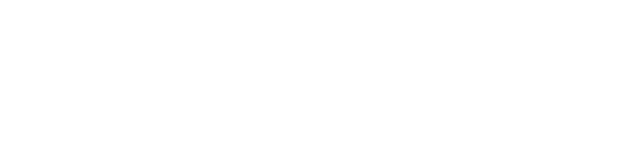
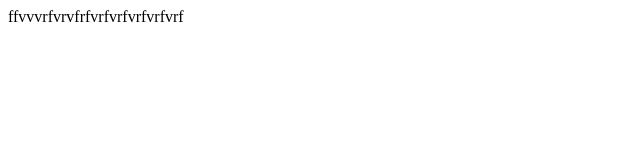
Before and after one commit to Feliciooso/fe, a plain HTML site: page index.html in a window 1280 px wide. Shown: the whole page, without its empty margins (0-640 px from the left). Drawn offline with Linux system fonts and the light colour scheme.

Commit message:
Update index.html

```diff
--- a/index.html
+++ b/index.html
@@ -6,6 +6,6 @@
     <title>Document</title>
 </head>
 <body>
-
+    ffvvvrfvrvfrfvrfvrfvrfvrfvrf
 </body>
 </html>
```
